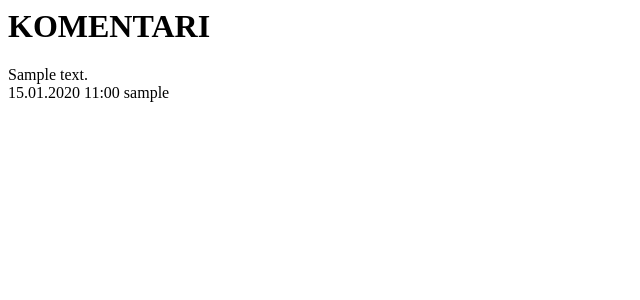
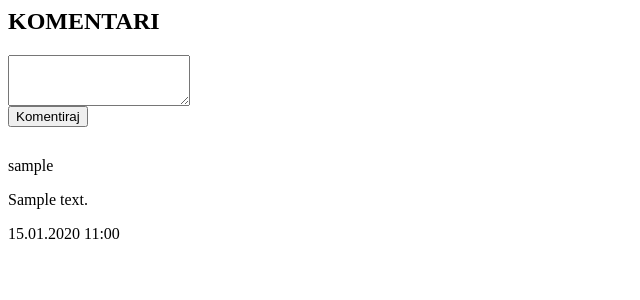
Before and after one commit to ivan-tomicic/web2-lab1, a Django app: template league/templates/comments.html in a window 1280 px wide. Shown: the top 300 px of the page, without its empty margins (0-640 px from the left). Run offline with Django 4.2, Linux system fonts and the light colour scheme; the template is opened without the code that fills it: values that come from a table or form of the project are taken from there, others are empty; tables that the repository leaves empty hold one stand-in row (values such as "Sample post").

Commit message:
html for comment

```diff
--- a/league/templates/comments.html
+++ b/league/templates/comments.html
@@ -1,16 +1,30 @@
 {% load tz %}
 
 <div>
-    <h1>
+    <h2>
         KOMENTARI
-    </h1>
+    </h2>
+    <form style="margin-bottom: 30px">
+        <div class="form-group">
+            <textarea style="max-width: 27rem;" class="form-control" id="exampleFormControlTextarea1" rows="3"></textarea>
+        </div>
+        <button class="btn btn-primary" type="submit">Komentiraj</button>
+    </form>
 
     {% for comment in comments %}
-        <a> {{ comment.text }}</a><br>
-        {% timezone "Europe/Zagreb" %}
-            {{ comment.created_on|date:'d.m.Y H:i' }}
-        {% endtimezone %}
-        <a> {{ comment.username }}</a><br>
+
+        <div class="card border-primary mb-3" style="max-width: 27rem;">
+            <div class="card-header">{{ comment.username }}
+            </div>
+            <div class="card-body">
+                <p class="card-text">{{ comment.text }}</p>
+            </div>
+            <div class="card-footer bg-light border-success">
+                {% timezone "Europe/Zagreb" %}
+                    {{ comment.created_on|date:'d.m.Y H:i' }}
+                {% endtimezone %}
+            </div>
+        </div>
     {% endfor %}
 
 </div>
--- a/league/templates/match_round.html
+++ b/league/templates/match_round.html
@@ -48,6 +48,9 @@
     </table>
 
     {% if session %}
-        {% include 'comments.html' with comments=comments%}
+        <div style="margin-top: 50px">
+            {% include 'comments.html' with comments=comments%}
+        </div>
+
     {% endif %}
 {% endblock %}
```
